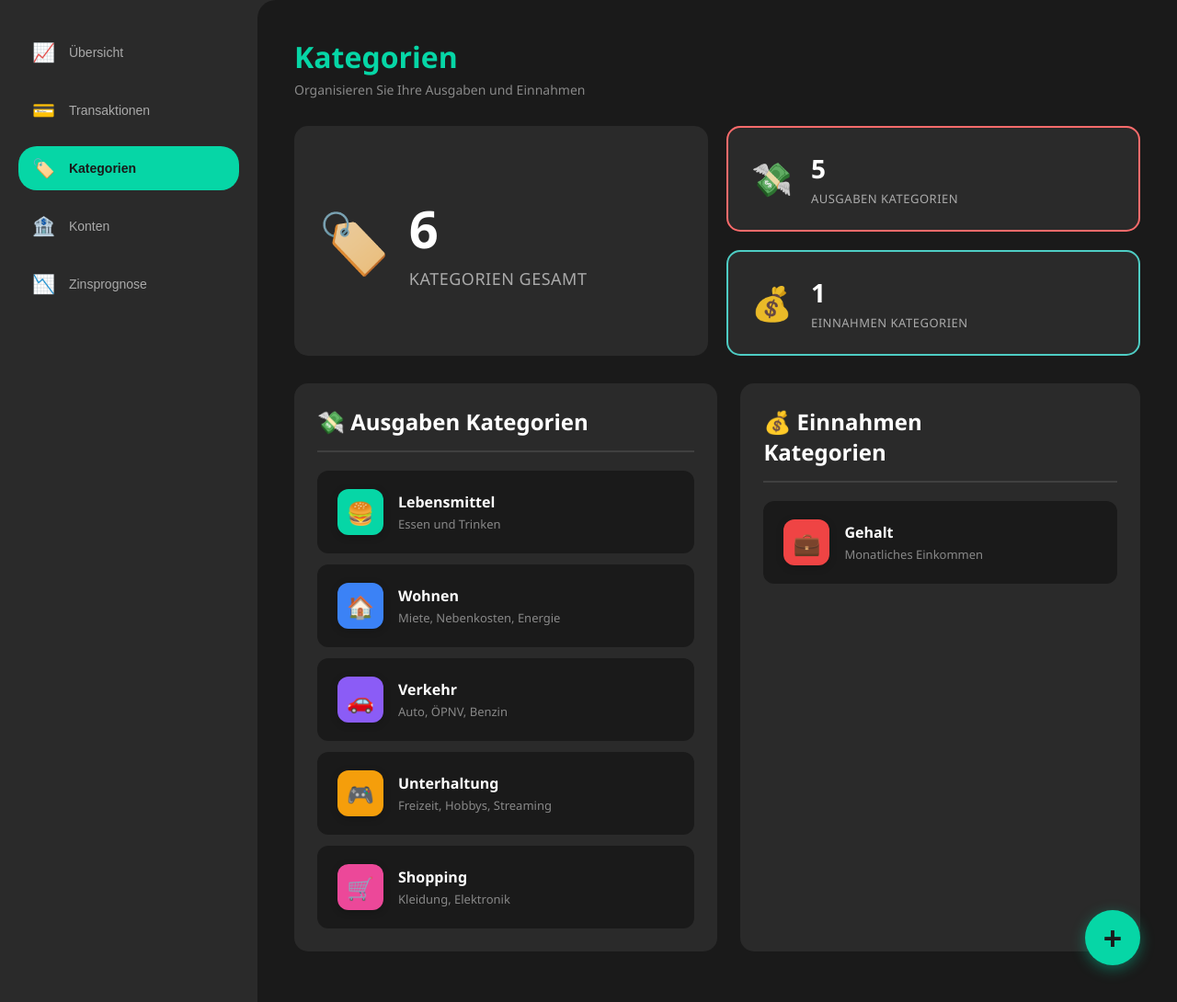
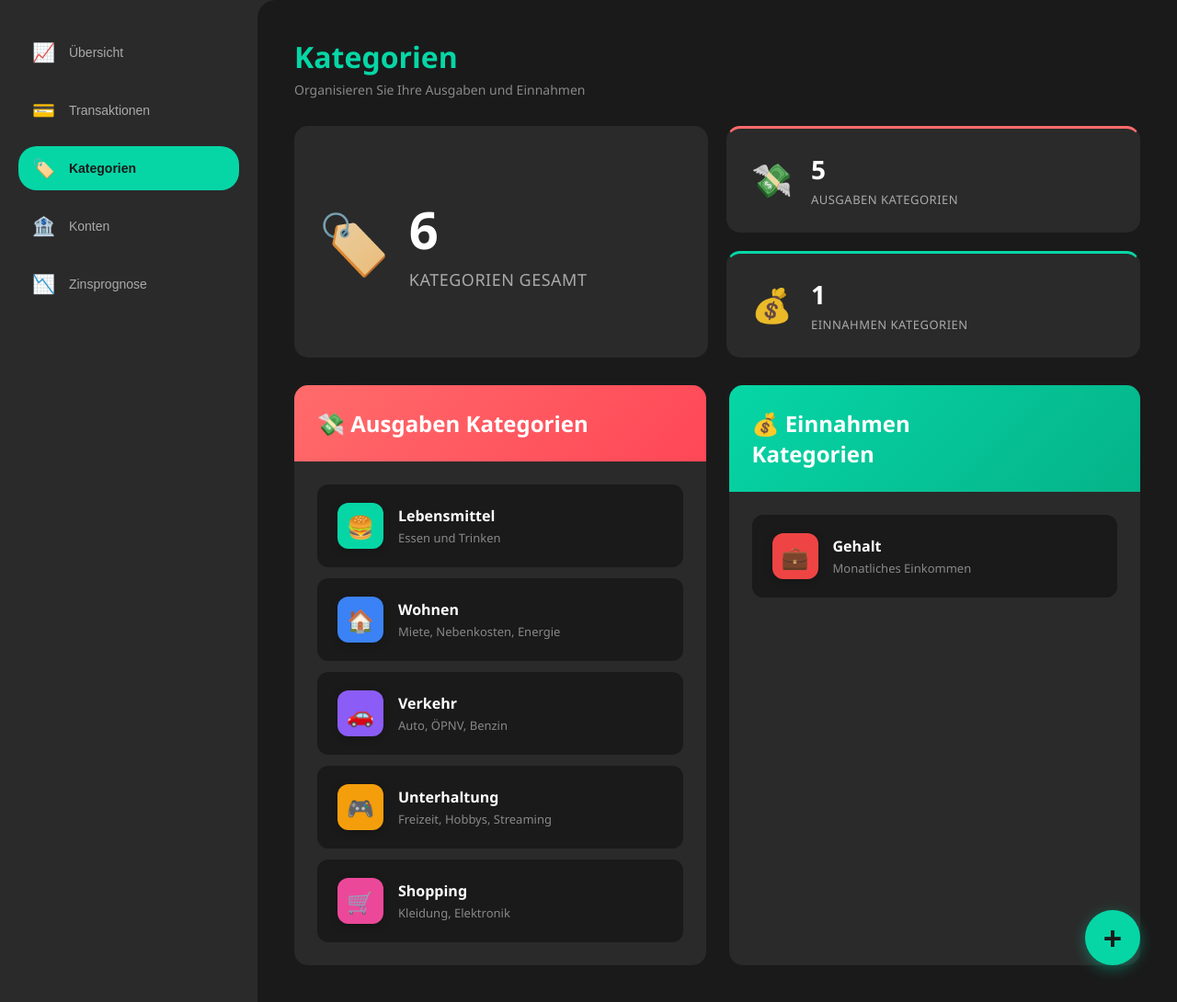
Before and after one commit to pgs3238/Pro-KI-Gruppenarbeit-a3-5, a Python web app: template templates/kategorien.html in a window 1280 px wide. Shown: the part 75-1165 px from the top of the page at 92% size. Run offline with Jinja, Linux system fonts and the light colour scheme; the template is opened without the code that fills it, so the values that code supplies are empty.

Commit message:
Refactor styles for income and expense stat boxes, enhancing visual clarity and responsiveness

```diff
--- a/static/css/style.css
+++ b/static/css/style.css
@@ -986,11 +986,29 @@ button.fab-btn.active:hover {
 }
 
 .stat-box.ausgaben {
-    border-color: #ff6b6b;
+    border-color: transparent;
+    border-top: 3px solid #ff6b6b;
+}
+
+.stat-box.ausgaben .stat-icon {
+    color: #ff6b6b;
+}
+
+.stat-box.ausgaben .stat-value {
+    color: #fff;
 }
 
 .stat-box.einnahmen {
-    border-color: #4ecdc4;
+    border-color: transparent;
+    border-top: 3px solid #06d6a6;
+}
+
+.stat-box.einnahmen .stat-icon {
+    color: #06d6a6;
+}
+
+.stat-box.einnahmen .stat-value {
+    color: #fff;
 }
 
 .stat-icon {
@@ -1027,16 +1045,31 @@ button.fab-btn.active:hover {
 .category-section {
     background: #2a2a2a;
     border-radius: 15px;
+    overflow: hidden;
+}
+
+.section-header {
     padding: 25px;
-}
-
-.section-header {
     display: flex;
     align-items: center;
     justify-content: space-between;
-    margin-bottom: 20px;
-    padding-bottom: 15px;
-    border-bottom: 2px solid rgba(255, 255, 255, 0.1);
+}
+
+.category-section:has(.ausgaben-header) .section-header {
+    background: linear-gradient(135deg, #ff6b6b 0%, #ff4757 100%);
+}
+
+.category-section:has(.einnahmen-header) .section-header {
+    background: linear-gradient(135deg, #06d6a6 0%, #05b389 100%);
+}
+
+.section-header .section-title {
+    color: #1a1a1a;
+    margin: 0;
+}
+
+.category-list {
+    padding: 25px;
 }
 
 .section-title {
@@ -1045,7 +1078,7 @@ button.fab-btn.active:hover {
     gap: 12px;
     font-size: 22px;
     font-weight: bold;
-    color: #fff;
+    color: #1a1a1a;
 }
 
 .section-icon {
```
